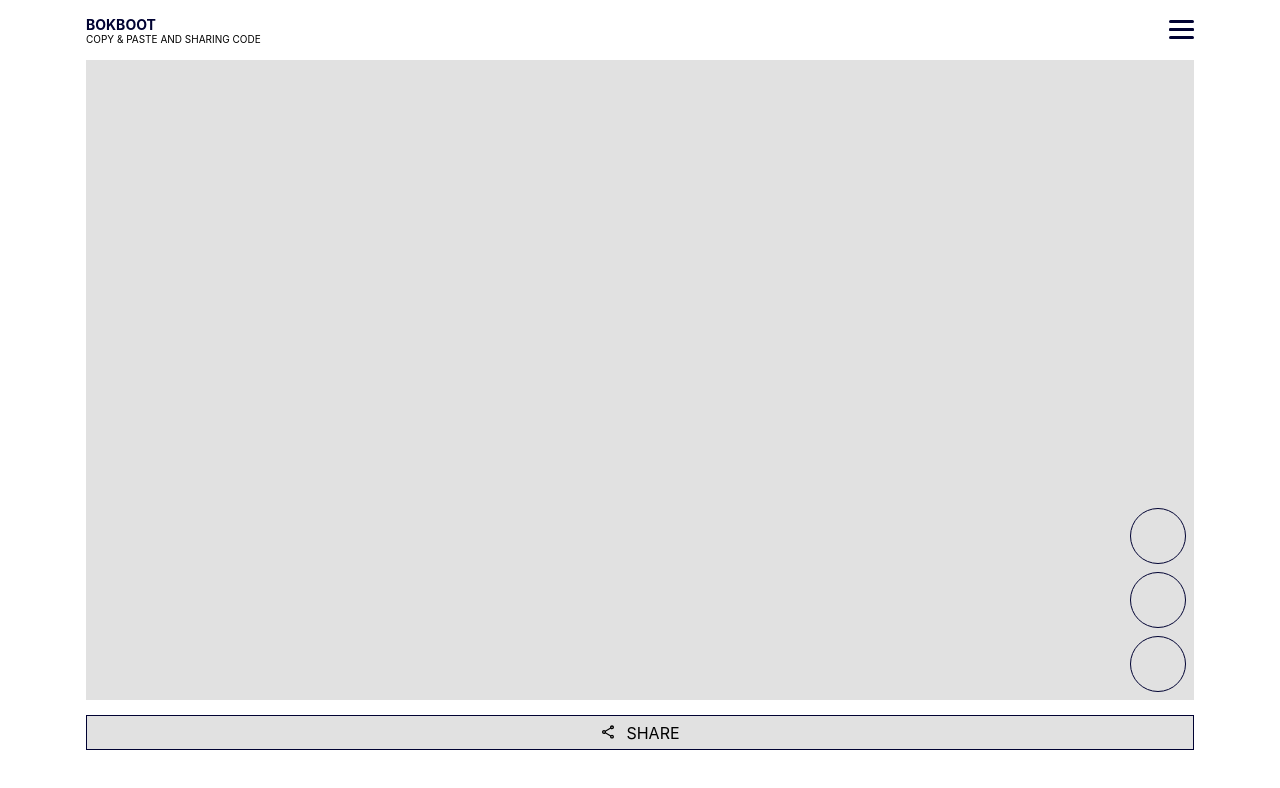
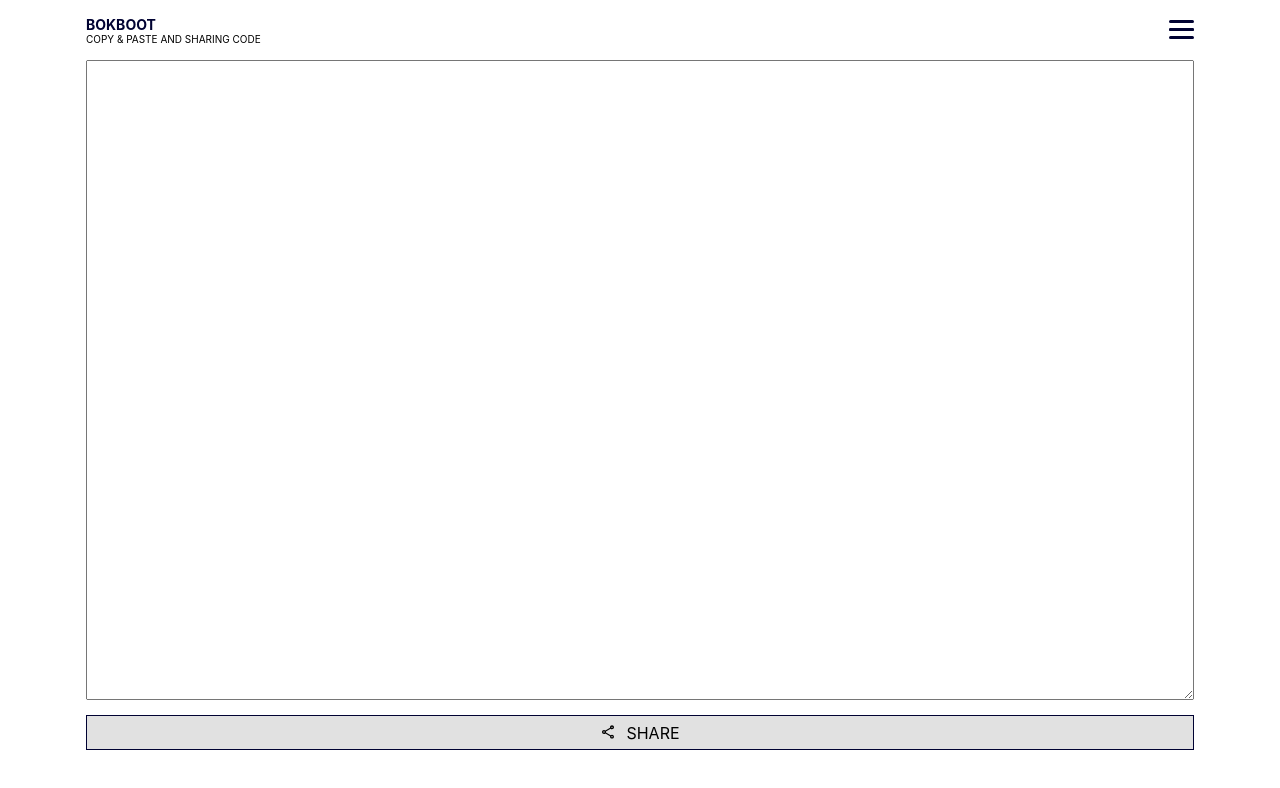
Before and after one commit to ryuhojin/BOKBOOT-UI, a React app: page /beta in a window 1280 px wide. Shown: the top 788 px of the page. Built offline with nearby package versions, Linux system fonts and the light colour scheme; a web font is replaced by a local one.

Commit message:
업데이트 : 2차 개편 레이아웃 정의(사이드바)

```diff
--- a/src/components/common/Ctn.tsx
+++ /dev/null
@@ -1,7 +0,0 @@
-import * as S from "./style/StyledCtn";
-
-const Ctn = () => {
-  return <S.CtnLayout></S.CtnLayout>;
-};
-
-export default Ctn;
--- a/src/components/common/CtnGroup.tsx
+++ /dev/null
@@ -1,12 +0,0 @@
-import Ctn from "./Ctn";
-import * as S from './style/StyledCtnGroup'
-const CtnGroup = () => {
-  return (
-    <S.CtnGroupLayout>
-      <Ctn></Ctn>
-      <Ctn></Ctn>
-      <Ctn></Ctn>
-    </S.CtnGroupLayout>
-  );
-};
-export default CtnGroup;
--- a/src/components/common/SideBar.tsx
+++ b/src/components/common/SideBar.tsx
@@ -1,4 +1,11 @@
+import useMenu from "./hooks/useMenu";
+import * as S from "./style/StyledSideBar";
 const SideBar = () => {
-    return <></>
-}
+  const [isOpen, onToggle] = useMenu();
+  return (
+    <S.SideBarLayout>
+      <S.SideBarContainer className={isOpen ? "open" : ""}></S.SideBarContainer>
+    </S.SideBarLayout>
+  );
+};
 export default SideBar;
--- a/src/components/common/style/StyledCtn.ts
+++ /dev/null
@@ -1,11 +0,0 @@
-import styled from "styled-components";
-
-const CtnLayout = styled.div`
-  width: 56px;
-  height: 56px;
-  border-radius: 50px;
-  border: 1px solid ${(props) => props.theme.colors.pointColor};
-  background-color: ${(props) => props.theme.colors.basic2Color};
-`;
-
-export { CtnLayout };
--- a/src/components/common/style/StyledCtnGroup.ts
+++ /dev/null
@@ -1,16 +0,0 @@
-import styled from "styled-components";
-
-const CtnGroupLayout = styled.div`
-  display: flex;
-  flex-direction: column;
-  position: absolute;
-  right: 8px;
-  bottom: 8px;
-
-  transition: 0.5s ease-in-out;
-  div + div {
-    margin-top: 8px;
-  }
-`;
-
-export { CtnGroupLayout };
--- /dev/null
+++ b/src/components/common/style/StyledSideBar.ts
@@ -0,0 +1,20 @@
+import styled from "styled-components";
+
+const SideBarLayout = styled.div`
+  div {
+    position: absolute;
+    right:0;
+    height: 100%;
+    width: 0;
+    transition: 0.5s ease-in-out;
+    z-index: 5;
+  }
+  & .open {
+    width: 240px;
+  }
+`;
+
+const SideBarContainer = styled.div`
+  background: ${(props) => props.theme.colors.pointColor};
+`;
+export { SideBarLayout, SideBarContainer };
--- a/src/containers/beta/BetaContainer.tsx
+++ b/src/containers/beta/BetaContainer.tsx
@@ -1,13 +1,13 @@
 import Btn from "@/components/common/Btn";
-import CtnGroup from "@/components/common/CtnGroup";
+import SideBar from "@/components/common/SideBar";
 import ContentTemplate from "@/templates/ContentTemplate";
 import { MdOutlineShare } from "react-icons/md";
 
 const BetaContainer = () => {
   return (
     <ContentTemplate button={<Btn icon={<MdOutlineShare />} text="SHARE" />}>
-      <CtnGroup />
-      {/* <></> */}
+      <SideBar></SideBar>
+      <textarea style={{position:'absolute', width:'100%',height:'100%'}}></textarea>
     </ContentTemplate>
   );
 };
--- a/src/styles/theme.ts
+++ b/src/styles/theme.ts
@@ -3,10 +3,10 @@ const dark = {
     //beta
     basicColor: "#17171B",
     basic2Color: "#202026",
+    pointColor: "#ffd000",
+    defaultColor: "#fff",
 
-    pointColor: "#ffd000",
     backColor: "#000",
-    defaultColor: "#fff",
     default2Color: "#000",
     default3Color: "#ddd",
     //original
@@ -28,10 +28,10 @@ const light = {
     //beta
     basicColor: "#fff",
     basic2Color: "#e1e1e1",
+    pointColor: "#000232",
+    defaultColor: "#000",
 
-    pointColor: "#000232",
     backColor: "#fff",
-    defaultColor: "#000",
     default2Color: "#e1e1e1",
     default3Color: "#001b6c",
     //original
--- a/src/templates/ContentTemplate.tsx
+++ b/src/templates/ContentTemplate.tsx
@@ -1,7 +1,7 @@
 import * as S from "./style/StyledContentTemplate";
 
 interface Props {
-  children: JSX.Element;
+  children: JSX.Element | JSX.Element[];
   button: JSX.Element;
 }
 const ContentTemplate = ({ children, button }: Props) => {
```
